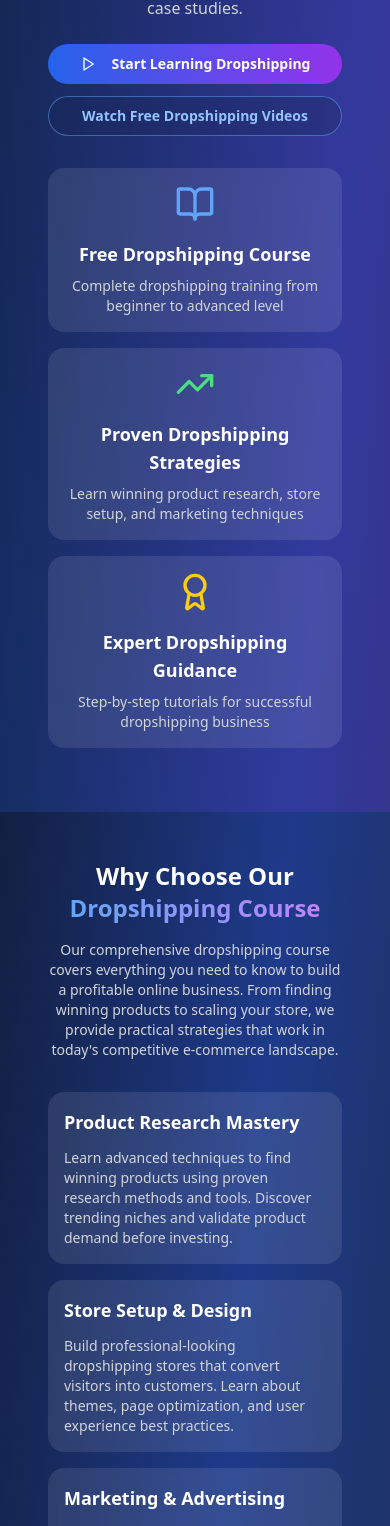
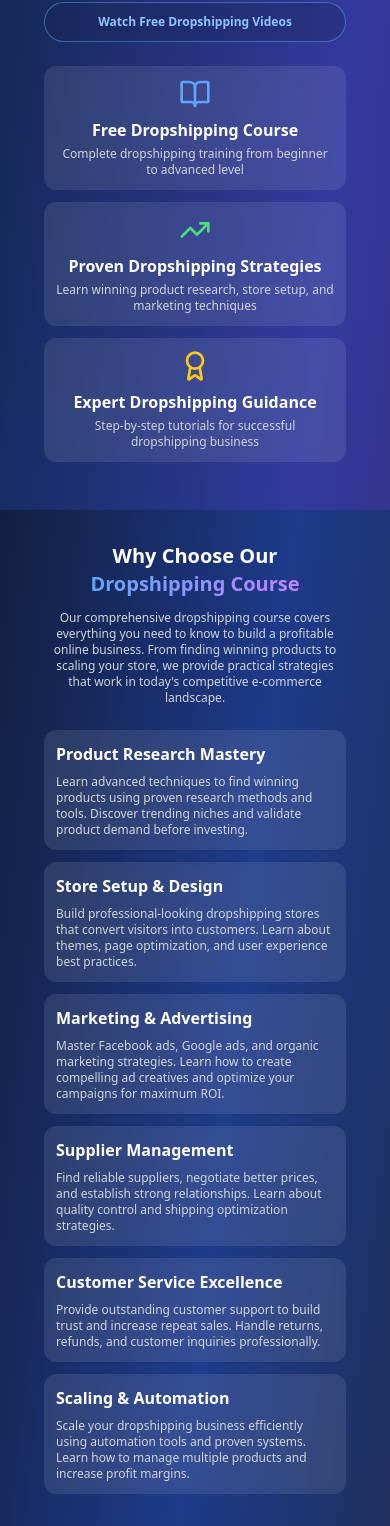
Before and after one commit to venkatcharan1/ganeshexp, a React (Vite) app: page / in a window 390 px wide. Shown: the part 320-1846 px from the top of the page. Built offline with nearby package versions, Linux system fonts and the light colour scheme; no server answers; the database is empty.

Commit message:
Fix: Improve mobile responsiveness and visibility
Improved mobile responsiveness for the homepage, specifically addressing whitespace at the top and the video section button display. Enhanced the visibility of the video section buttons and ensured the edit icon is visible in the admin page.

```diff
--- a/src/pages/Index.tsx
+++ b/src/pages/Index.tsx
@@ -77,11 +77,11 @@ const Index = () => {
     <div className="min-h-screen bg-gradient-to-br from-slate-900 via-blue-900 to-slate-800">
       {/* Navigation */}
       <nav className="fixed top-0 left-0 right-0 z-50 bg-slate-900/95 backdrop-blur-sm border-b border-white/10">
-        <div className="container mx-auto px-2 sm:px-4 py-3 sm:py-4">
+        <div className="container mx-auto px-2 sm:px-4 py-2 sm:py-3 md:py-4">
           <div className="flex items-center justify-between">
             <div className="flex items-center space-x-1 sm:space-x-2 text-base sm:text-xl md:text-2xl font-bold text-white">
-              <Youtube className="h-5 sm:h-6 md:h-8 w-5 sm:w-6 md:w-8 text-red-600" />
-              <span className="text-sm sm:text-base md:text-xl lg:text-2xl">Dropshipping Academy</span>
+              <Youtube className="h-4 sm:h-5 md:h-6 lg:h-8 w-4 sm:w-5 md:w-6 lg:w-8 text-red-600" />
+              <span className="text-xs sm:text-sm md:text-base lg:text-xl xl:text-2xl">Dropshipping Academy</span>
             </div>
             <div className="hidden md:flex space-x-3 lg:space-x-6">
               <Link to="/" className="text-gray-300 hover:text-white transition-colors text-sm lg:text-base">Home</Link>
@@ -94,14 +94,14 @@ const Index = () => {
             <div className="md:hidden">
               <details className="dropdown">
                 <summary className="text-white cursor-pointer list-none">
-                  <Menu className="h-5 w-5 sm:h-6 sm:w-6" />
+                  <Menu className="h-4 w-4 sm:h-5 sm:w-5" />
                 </summary>
-                <div className="absolute right-2 sm:right-4 top-12 sm:top-16 bg-slate-900 rounded-lg p-3 sm:p-4 space-y-2 border border-white/10 z-50 min-w-[200px]">
-                  <Link to="/" className="block text-gray-300 hover:text-white transition-colors text-sm">Home</Link>
-                  <Link to="/contact" className="block text-gray-300 hover:text-white transition-colors text-sm">Contact</Link>
-                  <Link to="/privacy-policy" className="block text-gray-300 hover:text-white transition-colors text-sm">Privacy Policy</Link>
-                  <Link to="/terms-conditions" className="block text-gray-300 hover:text-white transition-colors text-sm">Terms & Conditions</Link>
-                  <Link to="/disclaimer" className="block text-gray-300 hover:text-white transition-colors text-sm">Disclaimer</Link>
+                <div className="absolute right-1 sm:right-2 top-10 sm:top-12 bg-slate-900 rounded-lg p-2 sm:p-3 space-y-1 sm:space-y-2 border border-white/10 z-50 min-w-[180px] sm:min-w-[200px]">
+                  <Link to="/" className="block text-gray-300 hover:text-white transition-colors text-xs sm:text-sm">Home</Link>
+                  <Link to="/contact" className="block text-gray-300 hover:text-white transition-colors text-xs sm:text-sm">Contact</Link>
+                  <Link to="/privacy-policy" className="block text-gray-300 hover:text-white transition-colors text-xs sm:text-sm">Privacy Policy</Link>
+                  <Link to="/terms-conditions" className="block text-gray-300 hover:text-white transition-colors text-xs sm:text-sm">Terms & Conditions</Link>
+                  <Link to="/disclaimer" className="block text-gray-300 hover:text-white transition-colors text-xs sm:text-sm">Disclaimer</Link>
                 </div>
               </details>
             </div>
@@ -110,28 +110,28 @@ const Index = () => {
       </nav>
 
       {/* Hero Section */}
-      <section className="relative overflow-hidden py-16 sm:py-20 px-2 sm:px-4 mt-14 sm:mt-16">
+      <section className="relative overflow-hidden py-12 sm:py-16 md:py-20 px-2 sm:px-4 mt-12 sm:mt-14 md:mt-16">
         <div className="absolute inset-0 bg-gradient-to-r from-blue-600/20 to-purple-600/20" />
         <div className="relative container mx-auto text-center">
           <div className="animate-fade-in-up">
-            <h1 className="text-2xl sm:text-3xl md:text-4xl lg:text-6xl font-bold text-white mb-4 sm:mb-6 leading-tight px-2">
+            <h1 className="text-xl sm:text-2xl md:text-3xl lg:text-4xl xl:text-6xl font-bold text-white mb-3 sm:mb-4 md:mb-6 leading-tight px-1 sm:px-2">
               Complete <span className="text-transparent bg-clip-text bg-gradient-to-r from-blue-400 to-purple-400">Dropshipping</span> Course
             </h1>
-            <p className="text-base sm:text-lg md:text-xl text-gray-300 mb-6 sm:mb-8 max-w-3xl mx-auto px-2">
+            <p className="text-sm sm:text-base md:text-lg lg:text-xl text-gray-300 mb-4 sm:mb-6 md:mb-8 max-w-3xl mx-auto px-1 sm:px-2">
               Learn everything about dropshipping from product research to scaling your business. Free comprehensive course available here with step-by-step tutorials, proven strategies, and real case studies.
             </p>
-            <div className="flex flex-col sm:flex-row gap-3 sm:gap-4 justify-center items-center mb-8 sm:mb-12 px-2">
+            <div className="flex flex-col sm:flex-row gap-2 sm:gap-3 md:gap-4 justify-center items-center mb-6 sm:mb-8 md:mb-12 px-1 sm:px-2">
               <Button
                 onClick={scrollToVideos}
-                className="w-full sm:w-auto bg-gradient-to-r from-blue-600 to-purple-600 hover:from-blue-700 hover:to-purple-700 text-white px-4 sm:px-6 md:px-8 py-3 rounded-full text-sm sm:text-base md:text-lg font-semibold transform hover:scale-105 transition-all duration-300"
+                className="w-full sm:w-auto bg-gradient-to-r from-blue-600 to-purple-600 hover:from-blue-700 hover:to-purple-700 text-white px-3 sm:px-4 md:px-6 lg:px-8 py-2 sm:py-3 rounded-full text-xs sm:text-sm md:text-base lg:text-lg font-semibold transform hover:scale-105 transition-all duration-300"
               >
-                <Play className="mr-2 h-4 md:h-5 w-4 md:w-5" />
+                <Play className="mr-1 sm:mr-2 h-3 sm:h-4 md:h-5 w-3 sm:w-4 md:w-5" />
                 Start Learning Dropshipping
               </Button>
               <Button
                 variant="outline"
                 onClick={scrollToVideos}
-                className="w-full sm:w-auto border-blue-400/50 text-blue-300 bg-blue-950/30 hover:bg-blue-600 hover:text-white hover:border-blue-500 px-4 sm:px-6 md:px-8 py-3 rounded-full text-sm sm:text-base md:text-lg font-semibold transition-all duration-300"
+                className="w-full sm:w-auto border-blue-400/50 text-blue-300 bg-blue-950/30 hover:bg-blue-600 hover:text-white hover:border-blue-500 px-3 sm:px-4 md:px-6 lg:px-8 py-2 sm:py-3 rounded-full text-xs sm:text-sm md:text-base lg:text-lg font-semibold transition-all duration-300"
               >
                 Watch Free Dropshipping Videos
               </Button>
@@ -139,26 +139,26 @@ const Index = () => {
           </div>
 
           {/* Stats Section */}
-          <div className="grid grid-cols-1 md:grid-cols-3 gap-4 sm:gap-6 md:gap-8 mt-8 sm:mt-12 md:mt-16 px-2">
+          <div className="grid grid-cols-1 md:grid-cols-3 gap-3 sm:gap-4 md:gap-6 lg:gap-8 mt-6 sm:mt-8 md:mt-12 lg:mt-16 px-1 sm:px-2">
             <div className="text-center animate-fade-in-up" style={{ animationDelay: '0.2s' }}>
-              <div className="bg-white/10 backdrop-blur-sm rounded-2xl p-4 sm:p-6 hover:bg-white/20 transition-all duration-300 transform hover:scale-105">
-                <BookOpen className="h-10 sm:h-12 w-10 sm:w-12 text-blue-400 mx-auto mb-4" />
-                <h3 className="text-lg sm:text-xl md:text-2xl font-bold text-white mb-2">Free Dropshipping Course</h3>
-                <p className="text-sm sm:text-base text-gray-300">Complete dropshipping training from beginner to advanced level</p>
+              <div className="bg-white/10 backdrop-blur-sm rounded-xl sm:rounded-2xl p-3 sm:p-4 md:p-6 hover:bg-white/20 transition-all duration-300 transform hover:scale-105">
+                <BookOpen className="h-8 sm:h-10 md:h-12 w-8 sm:w-10 md:w-12 text-blue-400 mx-auto mb-2 sm:mb-4" />
+                <h3 className="text-base sm:text-lg md:text-xl lg:text-2xl font-bold text-white mb-1 sm:mb-2">Free Dropshipping Course</h3>
+                <p className="text-xs sm:text-sm md:text-base text-gray-300">Complete dropshipping training from beginner to advanced level</p>
               </div>
             </div>
             <div className="text-center animate-fade-in-up" style={{ animationDelay: '0.4s' }}>
-              <div className="bg-white/10 backdrop-blur-sm rounded-2xl p-4 sm:p-6 hover:bg-white/20 transition-all duration-300 transform hover:scale-105">
-                <TrendingUp className="h-10 sm:h-12 w-10 sm:w-12 text-green-400 mx-auto mb-4" />
-                <h3 className="text-lg sm:text-xl md:text-2xl font-bold text-white mb-2">Proven Dropshipping Strategies</h3>
-                <p className="text-sm sm:text-base text-gray-300">Learn winning product research, store setup, and marketing techniques</p>
+              <div className="bg-white/10 backdrop-blur-sm rounded-xl sm:rounded-2xl p-3 sm:p-4 md:p-6 hover:bg-white/20 transition-all duration-300 transform hover:scale-105">
+                <TrendingUp className="h-8 sm:h-10 md:h-12 w-8 sm:w-10 md:w-12 text-green-400 mx-auto mb-2 sm:mb-4" />
+                <h3 className="text-base sm:text-lg md:text-xl lg:text-2xl font-bold text-white mb-1 sm:mb-2">Proven Dropshipping Strategies</h3>
+                <p className="text-xs sm:text-sm md:text-base text-gray-300">Learn winning product research, store setup, and marketing techniques</p>
               </div>
             </div>
             <div className="text-center animate-fade-in-up" style={{ animationDelay: '0.6s' }}>
-              <div className="bg-white/10 backdrop-blur-sm rounded-2xl p-4 sm:p-6 hover:bg-white/20 transition-all duration-300 transform hover:scale-105">
-                <Award className="h-10 sm:h-12 w-10 sm:w-12 text-yellow-400 mx-auto mb-4" />
-                <h3 className="text-lg sm:text-xl md:text-2xl font-bold text-white mb-2">Expert Dropshipping Guidance</h3>
-                <p className="text-sm sm:text-base text-gray-300">Step-by-step tutorials for successful dropshipping business</p>
+              <div className="bg-white/10 backdrop-blur-sm rounded-xl sm:rounded-2xl p-3 sm:p-4 md:p-6 hover:bg-white/20 transition-all duration-300 transform hover:scale-105">
+                <Award className="h-8 sm:h-10 md:h-12 w-8 sm:w-10 md:w-12 text-yellow-400 mx-auto mb-2 sm:mb-4" />
+                <h3 className="text-base sm:text-lg md:text-xl lg:text-2xl font-bold text-white mb-1 sm:mb-2">Expert Dropshipping Guidance</h3>
+                <p className="text-xs sm:text-sm md:text-base text-gray-300">Step-by-step tutorials for successful dropshipping business</p>
               </div>
             </div>
           </div>
@@ -166,52 +166,52 @@ const Index = () => {
       </section>
 
       {/* Dropshipping Course Benefits Section */}
-      <section className="py-12 sm:py-16 px-2 sm:px-4">
+      <section className="py-8 sm:py-12 md:py-16 px-2 sm:px-4">
         <div className="container mx-auto">
-          <div className="text-center mb-8 sm:mb-12">
-            <h2 className="text-2xl sm:text-3xl md:text-4xl font-bold text-white mb-4 px-2">
+          <div className="text-center mb-6 sm:mb-8 md:mb-12">
+            <h2 className="text-xl sm:text-2xl md:text-3xl lg:text-4xl font-bold text-white mb-3 sm:mb-4 px-1 sm:px-2">
               Why Choose Our <span className="text-transparent bg-clip-text bg-gradient-to-r from-blue-400 to-purple-400">Dropshipping Course</span>
             </h2>
-            <p className="text-gray-300 text-sm sm:text-base md:text-lg max-w-3xl mx-auto px-2">
+            <p className="text-gray-300 text-xs sm:text-sm md:text-base lg:text-lg max-w-3xl mx-auto px-1 sm:px-2">
               Our comprehensive dropshipping course covers everything you need to know to build a profitable online business. From finding winning products to scaling your store, we provide practical strategies that work in today's competitive e-commerce landscape.
             </p>
           </div>
 
-          <div className="grid grid-cols-1 md:grid-cols-2 lg:grid-cols-3 gap-4 sm:gap-6 md:gap-8 px-2">
-            <div className="bg-white/10 backdrop-blur-sm rounded-2xl p-4 sm:p-6 hover:bg-white/20 transition-all duration-300">
-              <h3 className="text-lg sm:text-xl font-bold text-white mb-3">Product Research Mastery</h3>
-              <p className="text-sm sm:text-base text-gray-300">Learn advanced techniques to find winning products using proven research methods and tools. Discover trending niches and validate product demand before investing.</p>
+          <div className="grid grid-cols-1 md:grid-cols-2 lg:grid-cols-3 gap-3 sm:gap-4 md:gap-6 lg:gap-8 px-1 sm:px-2">
+            <div className="bg-white/10 backdrop-blur-sm rounded-xl sm:rounded-2xl p-3 sm:p-4 md:p-6 hover:bg-white/20 transition-all duration-300">
+              <h3 className="text-base sm:text-lg md:text-xl font-bold text-white mb-2 sm:mb-3">Product Research Mastery</h3>
+              <p className="text-xs sm:text-sm md:text-base text-gray-300">Learn advanced techniques to find winning products using proven research methods and tools. Discover trending niches and validate product demand before investing.</p>
             </div>
-            <div className="bg-white/10 backdrop-blur-sm rounded-2xl p-4 sm:p-6 hover:bg-white/20 transition-all duration-300">
-              <h3 className="text-lg sm:text-xl font-bold text-white mb-3">Store Setup & Design</h3>
-              <p className="text-sm sm:text-base text-gray-300">Build professional-looking dropshipping stores that convert visitors into customers. Learn about themes, page optimization, and user experience best practices.</p>
+            <div className="bg-white/10 backdrop-blur-sm rounded-xl sm:rounded-2xl p-3 sm:p-4 md:p-6 hover:bg-white/20 transition-all duration-300">
+              <h3 className="text-base sm:text-lg md:text-xl font-bold text-white mb-2 sm:mb-3">Store Setup & Design</h3>
+              <p className="text-xs sm:text-sm md:text-base text-gray-300">Build professional-looking dropshipping stores that convert visitors into customers. Learn about themes, page optimization, and user experience best practices.</p>
             </div>
-            <div className="bg-white/10 backdrop-blur-sm rounded-2xl p-4 sm:p-6 hover:bg-white/20 transition-all duration-300">
-              <h3 className="text-lg sm:text-xl font-bold text-white mb-3">Marketing & Advertising</h3>
-              <p className="text-sm sm:text-base text-gray-300">Master Facebook ads, Google ads, and organic marketing strategies. Learn how to create compelling ad creatives and optimize your campaigns for maximum ROI.</p>
+            <div className="bg-white/10 backdrop-blur-sm rounded-xl sm:rounded-2xl p-3 sm:p-4 md:p-6 hover:bg-white/20 transition-all duration-300">
+              <h3 className="text-base sm:text-lg md:text-xl font-bold text-white mb-2 sm:mb-3">Marketing & Advertising</h3>
+              <p className="text-xs sm:text-sm md:text-base text-gray-300">Master Facebook ads, Google ads, and organic marketing strategies. Learn how to create compelling ad creatives and optimize your campaigns for maximum ROI.</p>
             </div>
-            <div className="bg-white/10 backdrop-blur-sm rounded-2xl p-4 sm:p-6 hover:bg-white/20 transition-all duration-300">
-              <h3 className="text-lg sm:text-xl font-bold text-white mb-3">Supplier Management</h3>
-              <p className="text-sm sm:text-base text-gray-300">Find reliable suppliers, negotiate better prices, and establish strong relationships. Learn about quality control and shipping optimization strategies.</p>
+            <div className="bg-white/10 backdrop-blur-sm rounded-xl sm:rounded-2xl p-3 sm:p-4 md:p-6 hover:bg-white/20 transition-all duration-300">
+              <h3 className="text-base sm:text-lg md:text-xl font-bold text-white mb-2 sm:mb-3">Supplier Management</h3>
+              <p className="text-xs sm:text-sm md:text-base text-gray-300">Find reliable suppliers, negotiate better prices, and establish strong relationships. Learn about quality control and shipping optimization strategies.</p>
             </div>
-            <div className="bg-white/10 backdrop-blur-sm rounded-2xl p-4 sm:p-6 hover:bg-white/20 transition-all duration-300">
-              <h3 className="text-lg sm:text-xl font-bold text-white mb-3">Customer Service Excellence</h3>
-              <p className="text-sm sm:text-base text-gray-300">Provide outstanding customer support to build trust and increase repeat sales. Handle returns, refunds, and customer inquiries professionally.</p>
+            <div className="bg-white/10 backdrop-blur-sm rounded-xl sm:rounded-2xl p-3 sm:p-4 md:p-6 hover:bg-white/20 transition-all duration-300">
+              <h3 className="text-base sm:text-lg md:text-xl font-bold text-white mb-2 sm:mb-3">Customer Service Excellence</h3>
+              <p className="text-xs sm:text-sm md:text-base text-gray-300">Provide outstanding customer support to build trust and increase repeat sales. Handle returns, refunds, and customer inquiries professionally.</p>
             </div>
-            <div className="bg-white/10 backdrop-blur-sm rounded-2xl p-4 sm:p-6 hover:bg-white/20 transition-all duration-300">
-              <h3 className="text-lg sm:text-xl font-bold text-white mb-3">Scaling & Automation</h3>
-              <p className="text-sm sm:text-base text-gray-300">Scale your dropshipping business efficiently using automation tools and proven systems. Learn how to manage multiple products and increase profit margins.</p>
+            <div className="bg-white/10 backdrop-blur-sm rounded-xl sm:rounded-2xl p-3 sm:p-4 md:p-6 hover:bg-white/20 transition-all duration-300">
+              <h3 className="text-base sm:text-lg md:text-xl font-bold text-white mb-2 sm:mb-3">Scaling & Automation</h3>
+              <p className="text-xs sm:text-sm md:text-base text-gray-300">Scale your dropshipping business efficiently using automation tools and proven systems. Learn how to manage multiple products and increase profit margins.</p>
             </div>
           </div>
         </div>
       </section>
 
       {/* Video Categories Filter */}
-      <section className="py-6 sm:py-8 px-2 sm:px-4">
+      <section className="py-4 sm:py-6 md:py-8 px-2 sm:px-4">
         <div className="container mx-auto">
-          <div className="flex justify-center mb-6 sm:mb-8">
-            <div className="bg-white/10 backdrop-blur-sm rounded-full p-1 w-full max-w-2xl">
-              <div className="flex flex-col sm:flex-row space-y-1 sm:space-y-0 sm:space-x-1">
+          <div className="flex justify-center mb-4 sm:mb-6 md:mb-8">
+            <div className="bg-slate-800/90 backdrop-blur-sm rounded-full border border-white/20 p-1 w-full max-w-4xl">
+              <div className="grid grid-cols-1 xs:grid-cols-3 gap-1">
                 {[
                   { key: 'all', label: 'All Dropshipping Videos' },
                   { key: 'shorts', label: 'Shorts' },
@@ -220,10 +220,10 @@ const Index = () => {
                   <button
                     key={category.key}
                     onClick={() => setActiveCategory(category.key as 'all' | 'shorts' | 'full')}
-                    className={`w-full sm:flex-1 px-3 sm:px-6 py-2 rounded-full text-xs sm:text-sm font-medium transition-all duration-300 ${
+                    className={`px-2 sm:px-3 md:px-4 lg:px-6 py-2 sm:py-2.5 md:py-3 rounded-full text-xs sm:text-sm md:text-base font-medium transition-all duration-300 whitespace-nowrap ${
                       activeCategory === category.key
-                        ? 'bg-gradient-to-r from-blue-600 to-purple-600 text-white shadow-lg'
-                        : 'text-gray-300 hover:text-white hover:bg-white/10'
+                        ? 'bg-gradient-to-r from-blue-600 to-purple-600 text-white shadow-lg border border-blue-500/50'
+                        : 'text-gray-200 hover:text-white hover:bg-slate-700/70 border border-transparent'
                     }`}
                   >
                     {category.label}
@@ -236,20 +236,20 @@ const Index = () => {
       </section>
 
       {/* Videos Section */}
-      <section id="videos-section" className="py-8 sm:py-12 px-2 sm:px-4">
+      <section id="videos-section" className="py-6 sm:py-8 md:py-12 px-2 sm:px-4">
         <div className="container mx-auto">
-          <div className="text-center mb-8 sm:mb-12">
-            <h2 className="text-2xl sm:text-3xl md:text-4xl font-bold text-white mb-4 px-2">
+          <div className="text-center mb-6 sm:mb-8 md:mb-12">
+            <h2 className="text-xl sm:text-2xl md:text-3xl lg:text-4xl font-bold text-white mb-3 sm:mb-4 px-1 sm:px-2">
               Latest <span className="text-transparent bg-clip-text bg-gradient-to-r from-blue-400 to-purple-400">Dropshipping Videos</span>
             </h2>
-            <p className="text-gray-300 text-sm sm:text-base md:text-lg px-2">
+            <p className="text-gray-300 text-xs sm:text-sm md:text-base lg:text-lg px-1 sm:px-2">
               Learn from our comprehensive dropshipping tutorials and grow your e-commerce business with proven strategies
             </p>
           </div>
 
           {loading ? (
-            <div className="flex justify-center items-center py-16 sm:py-20">
-              <div className="animate-spin rounded-full h-10 sm:h-12 w-10 sm:w-12 border-b-2 border-blue-400"></div>
+            <div className="flex justify-center items-center py-12 sm:py-16 md:py-20">
+              <div className="animate-spin rounded-full h-8 sm:h-10 md:h-12 w-8 sm:w-10 md:w-12 border-b-2 border-blue-400"></div>
             </div>
           ) : (
             <>
@@ -275,10 +275,10 @@ const Index = () => {
               </div>
 
               {displayedVideos.length < filteredVideos.length && (
-                <div className="text-center mt-8 sm:mt-12 px-2">
+                <div className="text-center mt-6 sm:mt-8 md:mt-12 px-1 sm:px-2">
                   <Button
                     onClick={loadMore}
-                    className="w-full sm:w-auto bg-gradient-to-r from-blue-600 to-purple-600 hover:from-blue-700 hover:to-purple-700 text-white px-6 sm:px-8 py-3 rounded-full text-sm sm:text-base md:text-lg font-semibold transform hover:scale-105 transition-all duration-300"
+                    className="w-full sm:w-auto bg-gradient-to-r from-blue-600 to-purple-600 hover:from-blue-700 hover:to-purple-700 text-white px-4 sm:px-6 md:px-8 py-2 sm:py-3 rounded-full text-xs sm:text-sm md:text-base lg:text-lg font-semibold transform hover:scale-105 transition-all duration-300"
                   >
                     Load More Dropshipping Videos
                   </Button>
@@ -286,8 +286,8 @@ const Index = () => {
               )}
 
               {filteredVideos.length === 0 && (
-                <div className="text-center py-16 sm:py-20">
-                  <p className="text-gray-400 text-sm sm:text-base md:text-lg px-2">No dropshipping videos available in this category yet.</p>
+                <div className="text-center py-12 sm:py-16 md:py-20">
+                  <p className="text-gray-400 text-xs sm:text-sm md:text-base lg:text-lg px-1 sm:px-2">No dropshipping videos available in this category yet.</p>
                 </div>
               )}
             </>
@@ -296,16 +296,16 @@ const Index = () => {
       </section>
 
       {/* CTA Section */}
-      <section className="py-16 sm:py-20 px-2 sm:px-4">
+      <section className="py-12 sm:py-16 md:py-20 px-2 sm:px-4">
         <div className="container mx-auto text-center">
-          <div className="bg-gradient-to-r from-blue-600/20 to-purple-600/20 backdrop-blur-sm rounded-2xl sm:rounded-3xl p-6 sm:p-8 md:p-12 border border-white/10">
-            <h2 className="text-2xl sm:text-3xl md:text-4xl font-bold text-white mb-4 sm:mb-6 px-2">
+          <div className="bg-gradient-to-r from-blue-600/20 to-purple-600/20 backdrop-blur-sm rounded-xl sm:rounded-2xl md:rounded-3xl p-4 sm:p-6 md:p-8 lg:p-12 border border-white/10">
+            <h2 className="text-xl sm:text-2xl md:text-3xl lg:text-4xl font-bold text-white mb-3 sm:mb-4 md:mb-6 px-1 sm:px-2">
               Ready to Start Your <span className="text-transparent bg-clip-text bg-gradient-to-r from-blue-400 to-purple-400">Dropshipping Journey?</span>
             </h2>
-            <p className="text-gray-300 text-sm sm:text-base md:text-lg mb-6 sm:mb-8 max-w-2xl mx-auto px-2">
+            <p className="text-gray-300 text-xs sm:text-sm md:text-base lg:text-lg mb-4 sm:mb-6 md:mb-8 max-w-2xl mx-auto px-1 sm:px-2">
               Join thousands of successful entrepreneurs who have built profitable dropshipping businesses with our proven strategies and comprehensive training materials.
             </p>
-            <Button className="w-full sm:w-auto bg-gradient-to-r from-blue-600 to-purple-600 hover:from-blue-700 hover:to-purple-700 text-white px-6 sm:px-8 md:px-12 py-3 sm:py-4 rounded-full text-sm sm:text-base md:text-xl font-semibold transform hover:scale-105 transition-all duration-300">
+            <Button className="w-full sm:w-auto bg-gradient-to-r from-blue-600 to-purple-600 hover:from-blue-700 hover:to-purple-700 text-white px-4 sm:px-6 md:px-8 lg:px-12 py-2 sm:py-3 md:py-4 rounded-full text-xs sm:text-sm md:text-base lg:text-xl font-semibold transform hover:scale-105 transition-all duration-300">
               Start Your Dropshipping Business Today
             </Button>
           </div>
```
Also changed, not shown: src/pages/Admin.tsx (+4 -4 lines).
